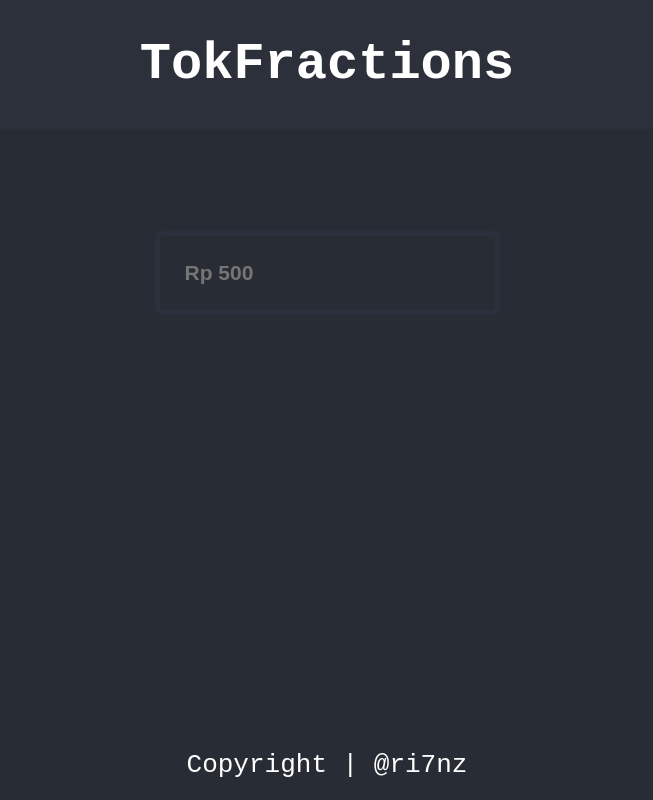
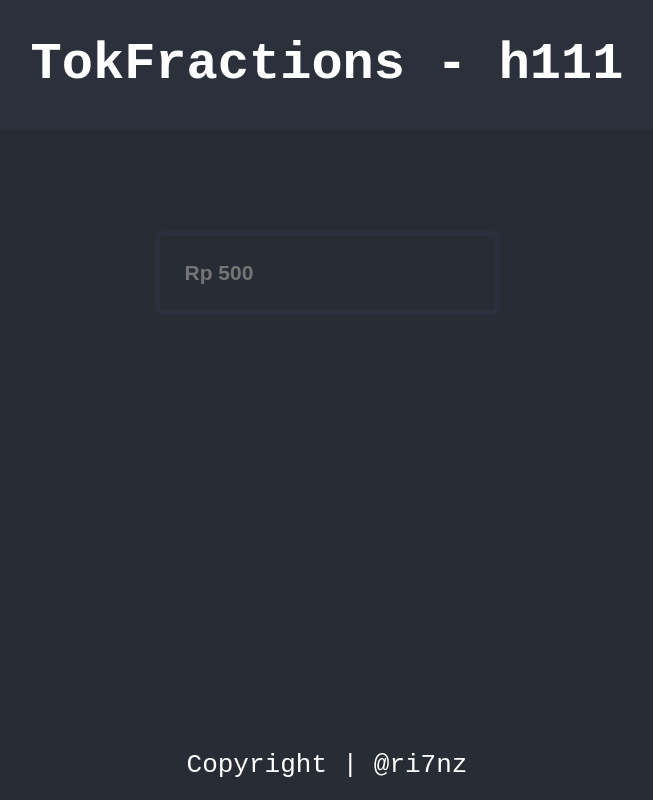
Before and after one commit to r17x/TokFractions, a React (Create React App) app: page / in a window 1280 px wide. Shown: the whole page, without its empty margins (313-966 px from the left). Built offline with nearby package versions, Linux system fonts and the light colour scheme.

Commit message:
Update App.js

```diff
--- a/src/App.js
+++ b/src/App.js
@@ -9,7 +9,7 @@ export default function App() {
   return (
     <>
       <header>
-        <h1>{constants.app}</h1>
+        <h1>{constants.app} - h111</h1>
       </header>
       <article>
         <Input
```
